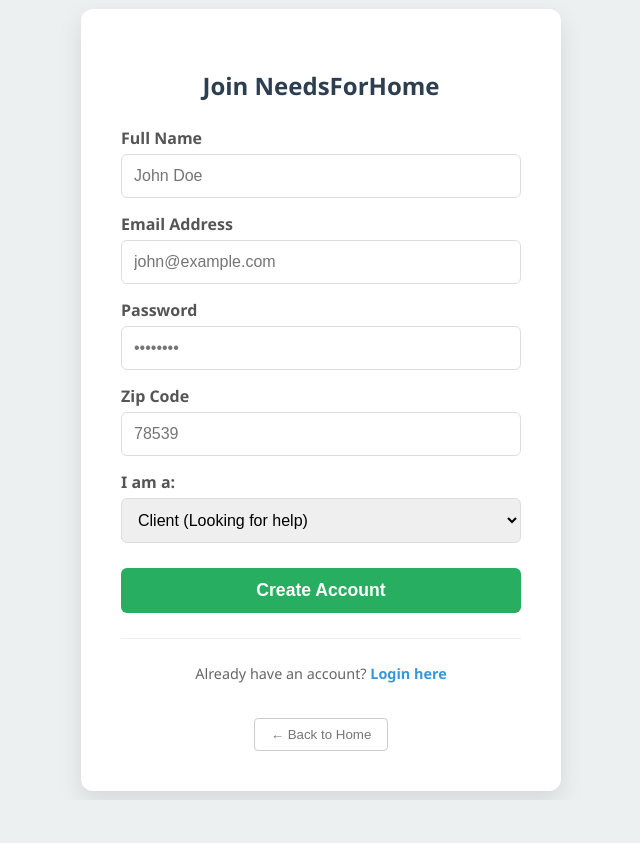
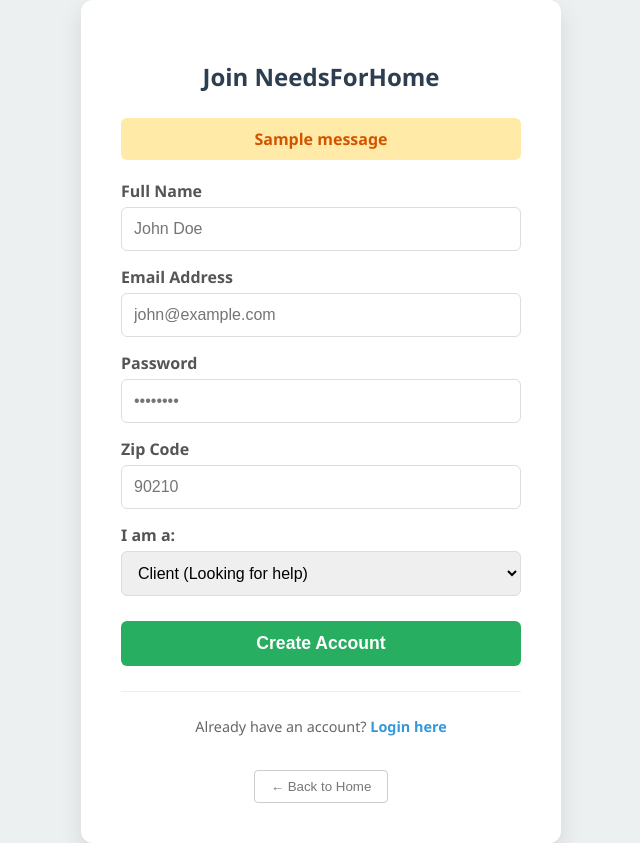
Before and after one commit to CompleteCanoe98/DatabaseFinal, a Flask app: page /register in a window 1280 px wide. Shown: the whole page, without its empty margins (319-959 px from the left). Before the commit the page ends 800 px from the top, so only its background shows below. Run offline with Flask 3, Linux system fonts and the light colour scheme; tables that the repository leaves empty or names only in its code hold one stand-in row (values such as "Sample post"); one stand-in notice (Sample message) is shown.

Commit message:
Enhance registration form with flash messages and validation
Added flash message display and improved zip code validation.

```diff
--- a/templates/register.html
+++ b/templates/register.html
@@ -81,12 +81,29 @@
         p { color: #666; font-size: 0.9rem; }
         a { color: var(--secondary); text-decoration: none; font-weight: bold; }
         a:hover { text-decoration: underline; }
+
+        .flash-message {
+            background-color: #ffeaa7;
+            color: #d35400;
+            padding: 10px;
+            border-radius: 6px;
+            margin-bottom: 20px;
+            font-weight: bold;
+        }
     </style>
 </head>
 <body>
 
     <div class="card">
         <h2>Join NeedsForHome</h2>
+
+        {% with messages = get_flashed_messages() %}
+          {% if messages %}
+            {% for message in messages %}
+              <div class="flash-message">{{ message }}</div>
+            {% endfor %}
+          {% endif %}
+        {% endwith %}
 
         <form action="/register" method="POST">
             <div class="form-group">
@@ -106,19 +123,36 @@
 
             <div class="form-group">
                 <label>Zip Code</label>
-                <input type="text" name="zip_code" placeholder="78539" pattern="785.*" title="We currently only serve the RGV (785 area codes)." required>
+                <input type="text" name="zip_code" placeholder="90210" pattern="^\d{5}$" title="Please enter a valid 5-digit US Zip Code." required>
             </div>
 
             <div class="form-group">
                 <label>I am a:</label>
-                <select name="role">
+                <select name="role" id="roleSelect">
                     <option value="Client">Client (Looking for help)</option>
                     <option value="Provider">Provider (Offering services)</option>
                 </select>
             </div>
 
+            <div class="form-group" id="serviceTypeBox" style="display: none;">
+                <label>Primary Service Offered</label>
+                <input type="text" name="service_type" placeholder="e.g., Plumbing, Cleaning, HVAC">
+            </div>
+
             <button type="submit" class="btn-submit">Create Account</button>
         </form>
+
+        <script>
+            // This script handles hiding/showing the Service box
+            document.getElementById('roleSelect').addEventListener('change', function() {
+                var serviceBox = document.getElementById('serviceTypeBox');
+                if (this.value === 'Provider') {
+                    serviceBox.style.display = 'block';
+                } else {
+                    serviceBox.style.display = 'none';
+                }
+            });
+        </script>
 
         <hr>
 
```
